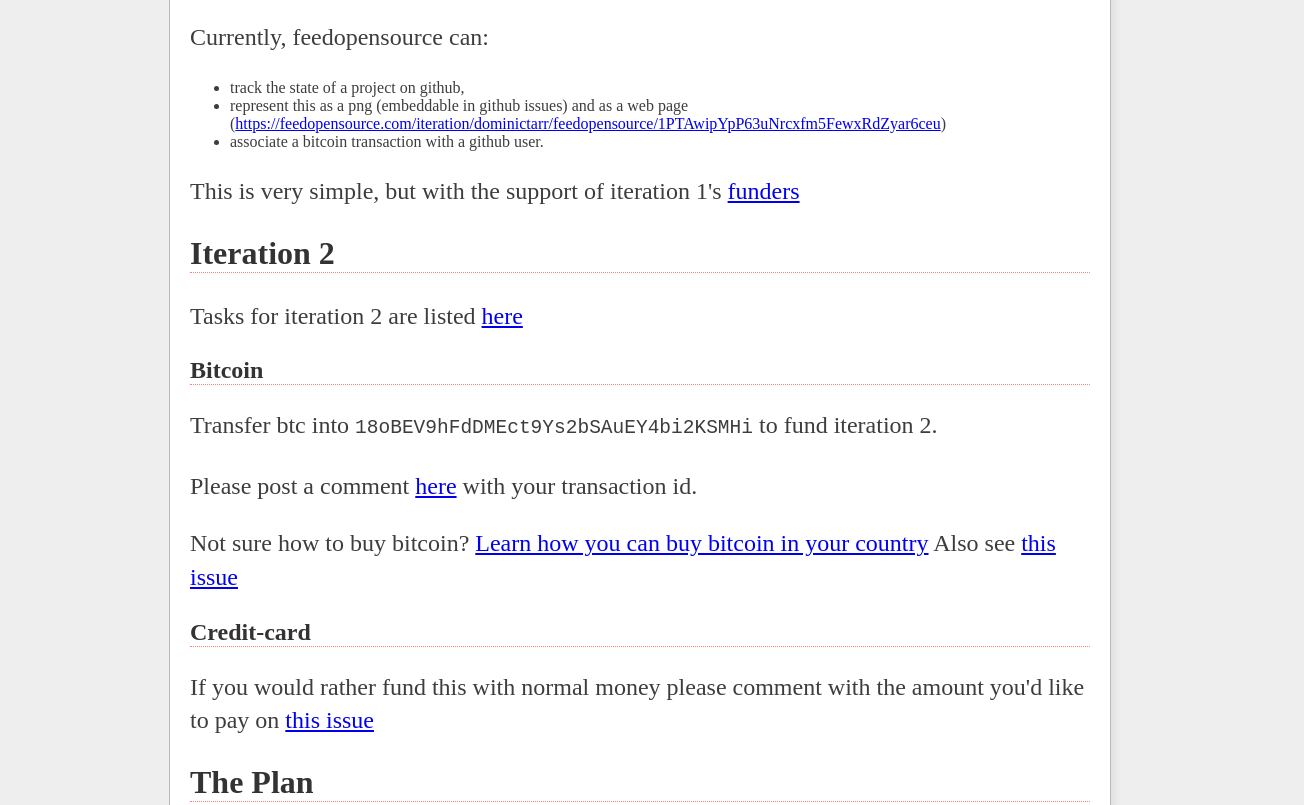
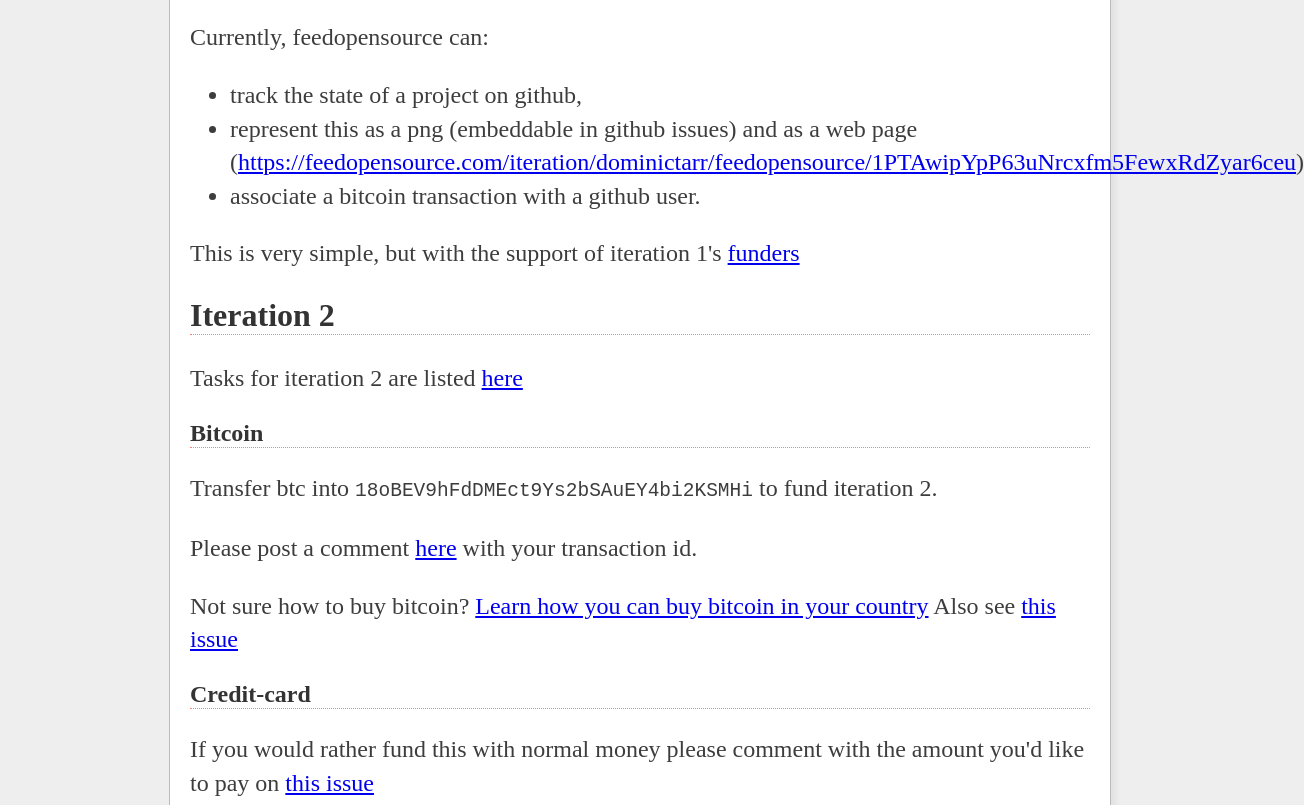
Before and after one commit to dominictarr/feedopensource, a website: page static/index.html in a window 1280 px wide. Shown: the part 1977-2782 px from the top of the page, 1304 px wide, since content can reach past the window. Drawn offline with Linux system fonts and the light colour scheme.

Commit message:
apply style different on the main page

```diff
--- a/static/style.css
+++ b/static/style.css
@@ -20,7 +20,7 @@
   color: #3d3d3d;
 }
 
-front_page li, p {
+.front_page li, p {
   font-size: 1.5em;
   line-height: 1.4em;
 }
```
